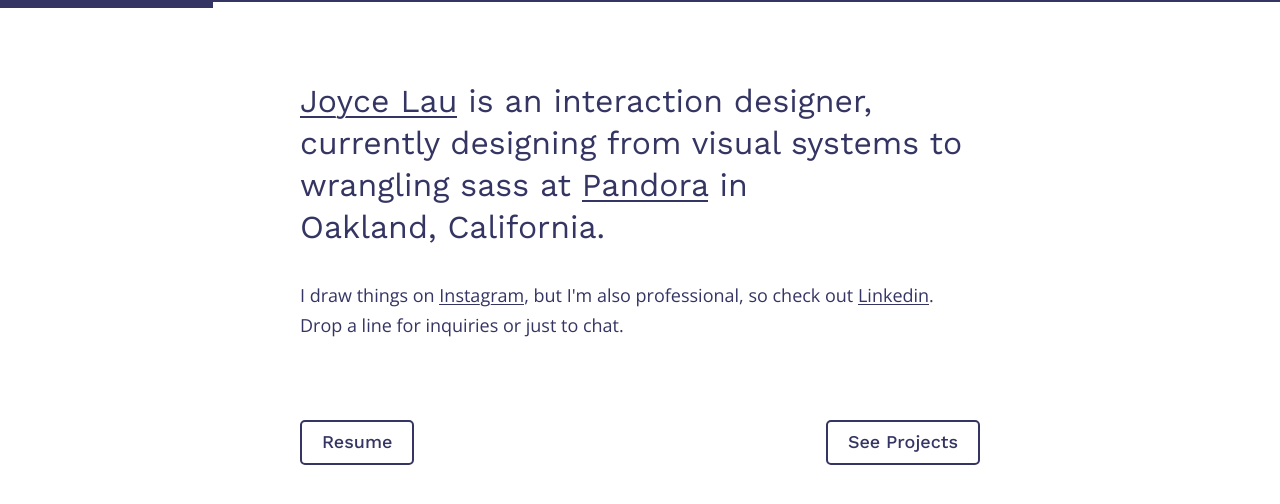
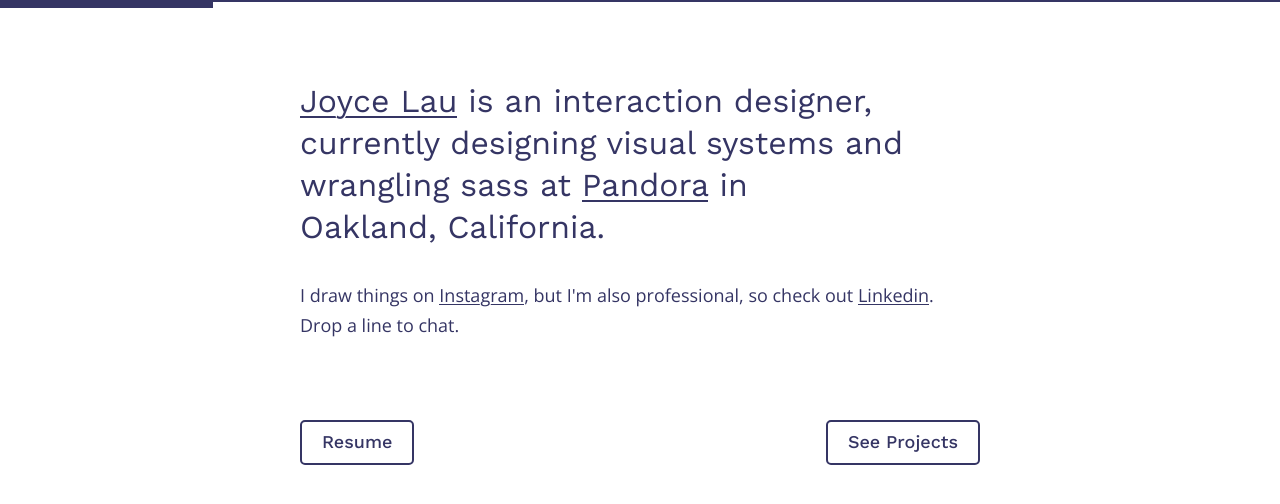
Before and after one commit to ohjoycelau/ohjoycelau.github.io, a React (Create React App) app: page / in a window 1280 px wide. Shown: the top 504 px of the page. Built offline with nearby package versions, Linux system fonts and the light colour scheme.

Commit message:
updated links and home copy

```diff
--- a/src/content/Home.js
+++ b/src/content/Home.js
@@ -7,8 +7,8 @@
 		<div>
 			<main>
 				<section className="section-default">
-					<p className="font-h1"><Link to="/Resume">Joyce Lau</Link> is an interaction designer, currently designing from visual systems to wrangling sass at <a target="blank" href="https://pandora.com">Pandora</a> in <a target="blank" href="https://www.google.com/maps/placelists/list/1Txuf3VoxvgevYPY3ZfRVgmjlqcU">Oakland,&nbsp;California</a>.</p>
-					<p className="font-body">I draw things on <a href="http://instagram.com/ohjoycelau" target="blank">Instagram</a>, but I'm also professional, so check out <a href="http://linkedin.com/in/ohjoycelau" target="blank">Linkedin</a>. <a href="mailto:ohjoycelau@gmail.com?subject=Ahoy!" target="blank">Drop&nbsp;a&nbsp;line</a> for inquiries or just to chat.</p>
+					<p className="font-h1"><Link to="/Resume">Joyce Lau</Link> is an interaction designer, currently designing visual systems and wrangling sass at <a target="blank" href="https://pandora.com">Pandora</a> in <a target="blank" href="https://www.google.com/maps/placelists/list/1Txuf3VoxvgevYPY3ZfRVgmjlqcU">Oakland,&nbsp;California</a>.</p>
+					<p className="font-body">I draw things on <a href="http://instagram.com/ohjoycelau" target="blank">Instagram</a>, but I'm also professional, so check out <a href="http://linkedin.com/in/ohjoycelau" target="blank">Linkedin</a>. <a href="mailto:ohjoycelau@gmail.com?subject=Ahoy!" target="blank">Drop&nbsp;a&nbsp;line</a> to chat.</p>
 
 				</section>
 				<section className="section-full">
--- a/src/content/Resume.js
+++ b/src/content/Resume.js
@@ -33,7 +33,7 @@
 			<section className="section-full bg-grey">
 				<section className="section-last section-nav">
 					<Link className="button" to="/">Back Home</Link>
-					<Link className="button" to="/USC-Annenberg">See Projects</Link>
+					<Link className="button" to="/Pandora-10ft">See Projects</Link>
 				</section>
 			</section>
 		</div>
--- a/src/content/Whiteboard.js
+++ b/src/content/Whiteboard.js
@@ -61,7 +61,7 @@
 				</section>
 				<section className="section-full bg-grey">
 					<section className="section-last section-nav">
-						<Link className="button" to="/Whiteboard-Sessions">Previous Project</Link>
+						<Link className="button" to="/USC-Annenberg">Previous Project</Link>
 						<Link className="button" to="/">Back Home</Link>
 					</section>
 				</section>
```
